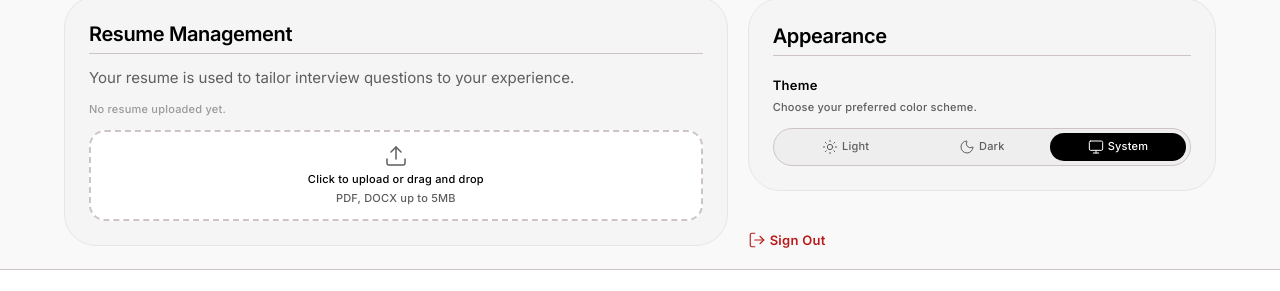
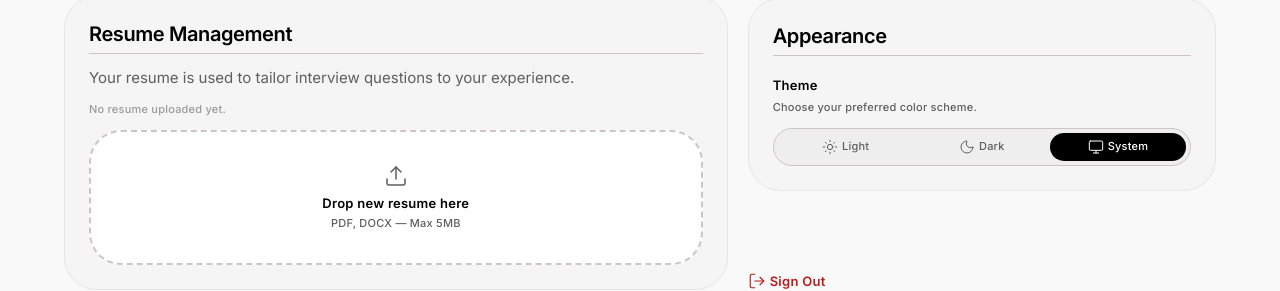
Before and after one commit to abhishek07-bit/PrepMate-AI, a React (Vite) app in the folder web/frontend/: page /settings in a window 1280 px wide. Shown: the part 571-862 px from the top of the page. Built offline with nearby package versions, Linux system fonts and the light colour scheme; no server answers; sample sign-in values are in the browser's storage.

Commit message:
Update Feedback, ResumeUpload, and Settings pages

```diff
--- a/web/frontend/src/pages/Feedback/index.tsx
+++ b/web/frontend/src/pages/Feedback/index.tsx
@@ -247,8 +247,8 @@ export default function FeedbackPage() {
           </p>
           <div className="flex flex-col gap-sm mt-auto">
             {(feedback.recommendedActions && feedback.recommendedActions.length > 0 ? feedback.recommendedActions : [
-              { title: 'Microservices vs Monoliths', link: '#' },
-              { title: 'Database Sharding Strategies', link: '#' }
+              { title: 'Microservices vs Monoliths', link: 'https://www.google.com/search?q=Microservices+vs+Monoliths+Architecture' },
+              { title: 'Database Sharding Strategies', link: 'https://www.google.com/search?q=Database+Sharding+Strategies' }
             ]).map((topic, i) => (
               <a
                 key={i}
--- a/web/frontend/src/pages/ResumeUpload/index.tsx
+++ b/web/frontend/src/pages/ResumeUpload/index.tsx
@@ -14,6 +14,7 @@ export default function ResumeUploadPage() {
   const [error, setError] = useState<string | null>(null);
   const [isSpeaking, setIsSpeaking] = useState(false);
   const [jobDescription, setJobDescription] = useState('');
+  const [analyzingStep, setAnalyzingStep] = useState<string | null>(null);
 
   // Web Speech API for TTS
   useEffect(() => {
@@ -88,10 +89,25 @@ export default function ResumeUploadPage() {
     if (!id) return;
     setAnalyzing(true);
     setError(null);
+    setAnalyzingStep('Extracting text structure...');
+
+    // Simulate steps
+    const stepInterval = setInterval(() => {
+      setAnalyzingStep(prev =>
+        prev === 'Extracting text structure...' ? 'Analyzing ATS compatibility...' :
+        prev === 'Analyzing ATS compatibility...' ? 'Evaluating impact & brevity...' :
+        'Finalizing intelligence report...'
+      );
+    }, 2500);
+
     try {
       const { data } = await resumeAPI.analyze(id);
+      clearInterval(stepInterval);
+      setAnalyzingStep(null);
       setAnalysis(data);
     } catch (err: any) {
+      clearInterval(stepInterval);
+      setAnalyzingStep(null);
       console.error('Analysis failed:', err);
       setError(err.response?.data?.detail || 'Analysis failed. Please try again.');
     } finally {
--- a/web/frontend/src/pages/Settings/index.tsx
+++ b/web/frontend/src/pages/Settings/index.tsx
@@ -1,6 +1,6 @@
 import { useState, useRef } from 'react';
 import { useNavigate } from 'react-router-dom';
-import { Upload, FileText, Trash2, Plus, X, Sun, Moon, Monitor, LogOut } from 'lucide-react';
+import { Upload, FileText, Trash2, Plus, X, Sun, Moon, Monitor, LogOut, Loader2 } from 'lucide-react';
 import { useSettingsStore, type ThemeMode } from '../../store/settingsStore';
 import { useAuthStore } from '../../store/authStore';
 import { useResumeStore } from '../../store/resumeStore';
@@ -29,10 +29,15 @@ export default function SettingsPage() {
   const [newRole, setNewRole] = useState('');
   const [showAddRole, setShowAddRole] = useState(false);
   const [saveStatus, setSaveStatus] = useState<'idle' | 'saved'>('idle');
+  const [uploadError, setUploadError] = useState<string | null>(null);
   const settingsFileRef = useRef<HTMLInputElement>(null);
 
   const handleSettingsUpload = async (file: File) => {
-    if (file.size > 5 * 1024 * 1024) return alert('File too large. Max 5MB.');
+    if (file.size > 5 * 1024 * 1024) {
+      setUploadError('File too large. Max 5MB.');
+      return;
+    }
+    setUploadError(null);
     resume.setUploading(true);
     resume.setFile({ name: file.name, size: file.size });
     try {
@@ -42,7 +47,7 @@ export default function SettingsPage() {
       console.error('Upload failed:', err);
       resume.setFile(null);
       resume.setParsedData(null);
-      alert('Upload failed. Please try again.');
+      setUploadError('Upload failed. Please try again.');
     } finally {
       resume.setUploading(false);
     }
@@ -158,26 +163,32 @@ export default function SettingsPage() {
             <div
               onClick={() => settingsFileRef.current?.click()}
               onDragOver={(e) => e.preventDefault()}
-              onDrop={async (e) => {
+              onDrop={(e) => {
                 e.preventDefault();
-                const file = e.dataTransfer.files[0];
-                if (file) await handleSettingsUpload(file);
+                if (e.dataTransfer.files[0]) handleSettingsUpload(e.dataTransfer.files[0]);
               }}
-              className="border-2 border-dashed border-outline-variant rounded-btn p-md flex flex-col items-center justify-center text-center gap-xs bg-surface-container-lowest cursor-pointer hover:border-primary transition-colors group"
+              className="border-2 border-dashed border-outline-variant hover:border-primary rounded-pebble p-xl flex flex-col items-center justify-center text-center cursor-pointer transition-colors bg-surface-container-lowest hover:bg-primary/5"
             >
-              <Upload size={24} className="text-secondary group-hover:text-primary transition-colors" strokeWidth={1.5} />
-              <p className="font-label-bold text-label-sm text-primary">Click to upload or drag and drop</p>
-              <p className="font-label-sm text-label-sm text-secondary">PDF, DOCX up to 5MB</p>
+              {resume.isUploading ? (
+                <>
+                  <Loader2 size={24} className="text-primary animate-spin mb-sm" />
+                  <p className="font-label-bold text-label-bold text-primary">Uploading...</p>
+                </>
+              ) : (
+                <>
+                  <Upload size={24} className="text-secondary mb-sm" strokeWidth={1.5} />
+                  <h4 className="font-label-bold text-label-bold text-primary mb-xs">Drop new resume here</h4>
+                  <p className="font-label-sm text-label-sm text-secondary">PDF, DOCX — Max 5MB</p>
+                </>
+              )}
             </div>
+            {uploadError && <p className="font-label-sm text-label-sm text-error mt-xs">{uploadError}</p>}
             <input
               ref={settingsFileRef}
               type="file"
               accept=".pdf,.docx"
+              onChange={(e) => e.target.files?.[0] && handleSettingsUpload(e.target.files[0])}
               className="hidden"
-              onChange={async (e) => {
-                const file = e.target.files?.[0];
-                if (file) await handleSettingsUpload(file);
-              }}
             />
           </section>
         </div>
```
